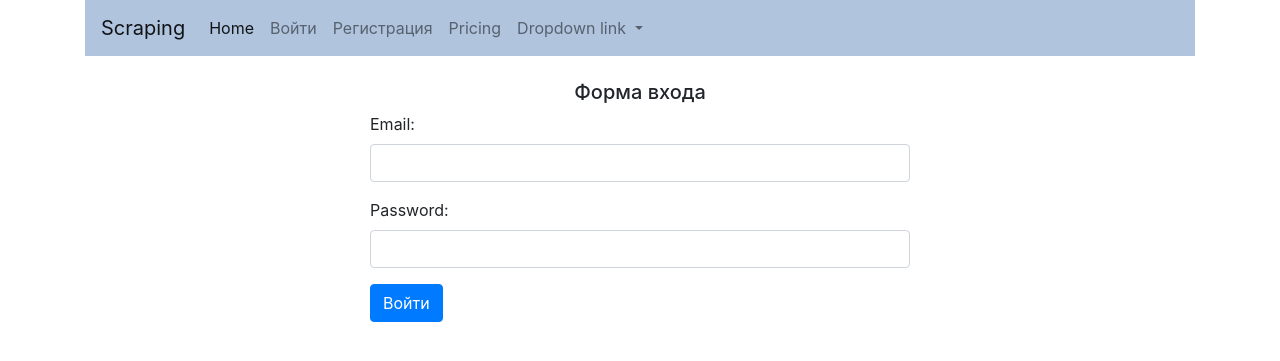
After one commit to VadimDmitrichev/django3-scraping-service, a Django app: page /accounts/login/ in a window 1280 px wide. The commit adds this page. Shown: the top 361 px of the page. Run offline with Django 4.2, Linux system fonts and the light colour scheme.

Commit message:
Регистрация пользователя и его личный кабинет

```diff
--- /dev/null
+++ b/accounts/forms.py
@@ -0,0 +1,80 @@
+from django import forms
+from django.contrib.auth import get_user_model, authenticate
+from django.contrib.auth.hashers import check_password
+
+from scraping.models import City, Language
+
+User = get_user_model()
+
+
+class UserLoginForm(forms.Form):
+	"""Форма для проверки входа пользователя"""
+	email = forms.CharField(widget=forms.EmailInput(attrs={'class': 'form-control'}))
+	password = forms.CharField(widget=forms.PasswordInput(attrs={'class': 'form-control'}))
+
+	def clean(self, *args, **kwargs):
+		email = self.cleaned_data.get('email').strip()
+		password = self.cleaned_data.get('password').strip()
+
+		if email and password:
+			qs = User.objects.filter(email=email)
+			if not qs.exists():
+				raise forms.ValidationError('Такого пользователя нет!')
+			if not check_password(password, qs[0].password):
+				raise forms.ValidationError('Пароль неверный!')
+			user = authenticate(email=email, password=password)
+			if not user:
+				raise forms.ValidationError('Данный аккаунт отключен')
+		return super(UserLoginForm, self).clean(*args, **kwargs)
+
+
+class UserRegistrationForm(forms.ModelForm):
+	"""Форма для регистрации нового пользователя"""
+	email = forms.CharField(
+		widget=forms.EmailInput(attrs={'class': 'form-control'}),
+		label='Введите email'
+	)
+	password1 = forms.CharField(
+		widget=forms.PasswordInput(attrs={'class': 'form-control'}),
+		label='Введите пароль'
+	)
+	password2 = forms.CharField(
+		widget=forms.PasswordInput(attrs={'class': 'form-control'}),
+		label='Введите пароль повторно'
+	)
+
+	class Meta:
+		model = User
+		fields = ('email',)
+
+	def clean_password2(self):
+		data = self.cleaned_data
+		if data['password1'] != data['password2']:
+			raise forms.ValidationError('Пароли не совпадают!')
+		return data['password2']
+
+
+class UserUpdateForm(forms.Form):
+	city = forms.ModelChoiceField(
+		queryset=City.objects.all(),
+		to_field_name='slug',
+		required=True,
+		widget=forms.Select(attrs={'class': 'form-control'}),
+		label='Город'
+	)
+	language = forms.ModelChoiceField(
+		queryset=Language.objects.all(),
+		to_field_name='slug',
+		required=True,
+		widget=forms.Select(attrs={'class': 'form-control'}),
+		label='Язык программирования'
+	)
+	send_email = forms.BooleanField(
+		required=False,
+		widget=forms.CheckboxInput,
+		label='Получать рассылку'
+	)
+
+	class Meta:
+		model = User
+		fields = ('city', 'language', 'send_email')
--- /dev/null
+++ b/accounts/templates/accounts/login.html
@@ -0,0 +1,17 @@
+{% extends 'scraping/base.html' %}
+{% block content %}
+
+<div class="row">
+    <div class="col-md-6 mx-auto my-3">
+        <h5 class="text-center my-2">Форма входа</h5>
+        <form method="POST" action="">{% csrf_token %}
+            <div class="form-group">
+                {{ form.as_p }}
+            </div>
+            <button type="submit" class="btn btn-primary">Войти</button>
+        </form>
+    </div>
+</div>
+
+
+{% endblock %}
--- /dev/null
+++ b/accounts/urls.py
@@ -0,0 +1,10 @@
+from django.urls import path
+from accounts import views
+
+
+urlpatterns = [
+    path('login/', views.login_view, name='login'),
+    path('logout/', views.logout_view, name='logout'),
+    path('register/', views.register_view, name='register'),
+    path('update/', views.update_view, name='update'),
+]
--- a/accounts/views.py
+++ b/accounts/views.py
@@ -1,3 +1,47 @@
-from django.shortcuts import render
+from django.shortcuts import render, redirect
+from django.contrib.auth import authenticate, login, logout
 
-# Create your views here.
+from accounts.forms import UserLoginForm, UserRegistrationForm, UserUpdateForm
+
+
+def login_view(request):
+	"""Функция для создания пользователя"""
+	form = UserLoginForm(request.POST or None)
+	if form.is_valid():
+		data = form.cleaned_data
+		email = data.get('email')
+		password = data.get('password')
+		user = authenticate(request, email=email, password=password)
+		login(request, user)
+		return redirect('home')
+	return render(request, 'accounts/login.html', {'form': form})
+
+
+def logout_view(request):
+	"""Функция для выхода пользователя из аккаунта"""
+	logout(request)
+	return redirect('home')
+
+
+def register_view(request):
+	"""Функция для регистрации пользователя"""
+	form = UserRegistrationForm(request.POST or None)
+	if form.is_valid():
+		new_user = form.save(commit=False)
+		new_user.set_password(form.cleaned_data['password2'])
+		new_user.save()
+		return render(request, 'accounts/register_done.html', {'new_user': new_user})
+	return render(request, 'accounts/register.html', {'form': form})
+
+
+def update_view(request):
+	"""Функция для обновления данных в кабинете пользователя"""
+	if request.user.is_authenticated:
+		user = request.user
+		if request.method == "POST":
+			form = UserUpdateForm(request.POST)
+		else:
+			form = UserUpdateForm(initial={'city': user.city, 'language': user.language, 'send_email': user.send_email})
+			return render(request, 'accounts/update.html', {'form': form})
+	else:
+		return redirect('accounts:login')
--- a/scraping/templates/scraping/base.html
+++ b/scraping/templates/scraping/base.html
@@ -24,9 +24,21 @@
                 <li class="nav-item active">
                     <a class="nav-link" href="#">Home <span class="sr-only">(current)</span></a>
                 </li>
+                {% if user.is_authenticated %}
                 <li class="nav-item">
-                    <a class="nav-link" href="#">Features</a>
+                    <a class="nav-link" href="{% url 'accounts:logout' %}">Выйти</a>
                 </li>
+                <li class="nav-item">
+                    <a class="nav-link" href="{% url 'accounts:update' %}">Настройки</a>
+                </li>
+                {% else %}
+                <li class="nav-item">
+                    <a class="nav-link" href="{% url 'accounts:login' %}">Войти</a>
+                </li>
+                <li class="nav-item">
+                    <a class="nav-link" href="{% url 'accounts:register' %}">Регистрация</a>
+                </li>
+                {% endif %}
                 <li class="nav-item">
                     <a class="nav-link" href="#">Pricing</a>
                 </li>
--- a/scraping_service/urls.py
+++ b/scraping_service/urls.py
@@ -14,7 +14,7 @@ Including another URLconf
     2. Add a URL to urlpatterns:  path('blog/', include('blog.urls'))
 """
 from django.contrib import admin
-from django.urls import path
+from django.urls import path, include
 from scraping import views
 
 
@@ -22,4 +22,5 @@ urlpatterns = [
     path('admin/', admin.site.urls),
     path('', views.home, name='home'),
     path('list', views.list_view, name='list'),
+    path('accounts/', include(('accounts.urls', 'accounts'))),
 ]
```
Also changed, not shown: accounts/templates/accounts/register.html (added, +17 -0 lines), accounts/templates/accounts/register_done.html (added, +13 -0 lines), accounts/templates/accounts/update.html (added, +17 -0 lines).
